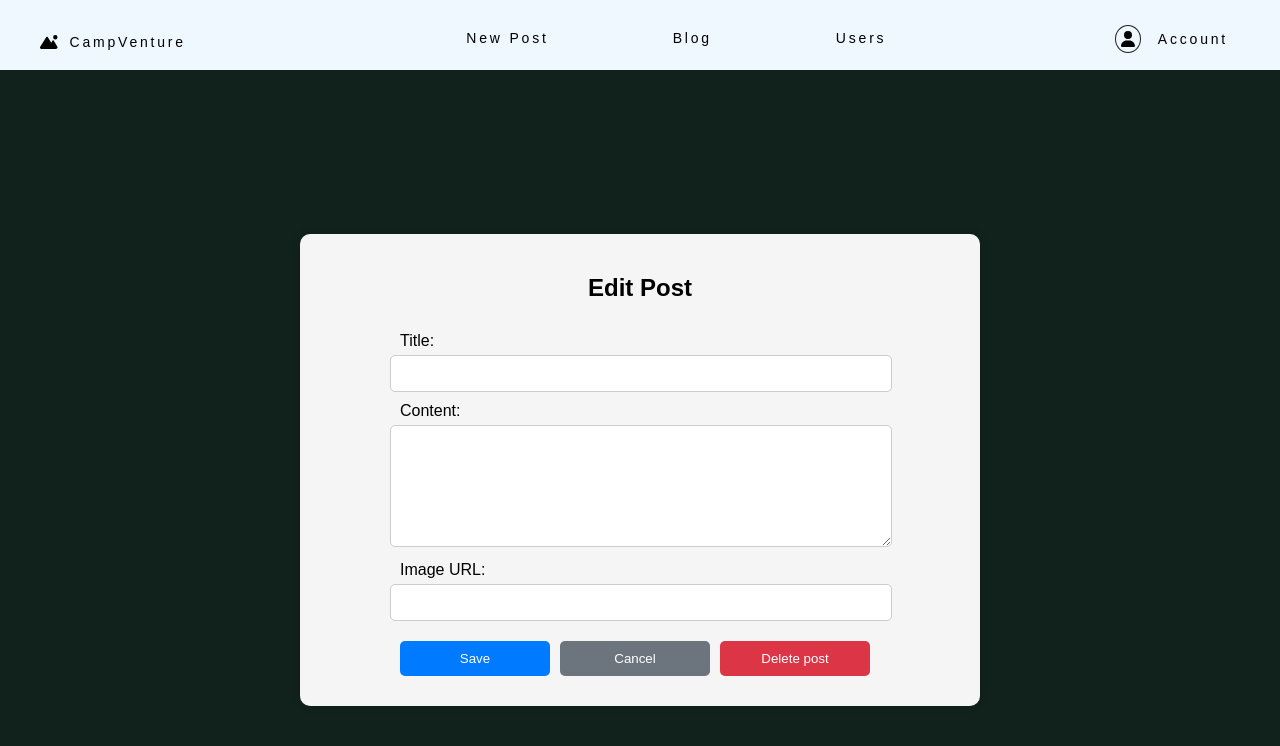
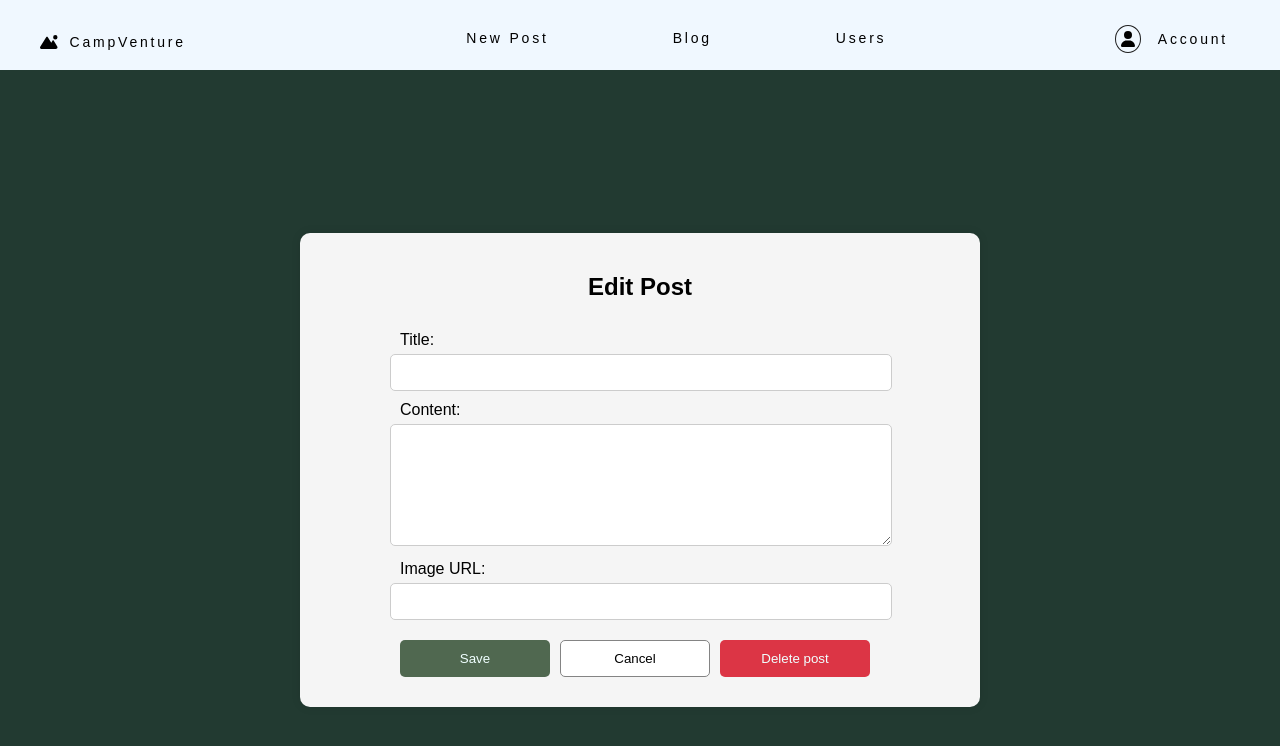
Before and after one commit to julmov/travel-camping-blog, a Vue app in the folder blog/: page /edit-post/1 in a window 1280 px wide. Shown: the top 746 px of the page. Built offline with nearby package versions, Linux system fonts and the light colour scheme; no server answers.

Commit message:
fixed some buttons

```diff
--- a/blog/src/components/EditPost.vue
+++ b/blog/src/components/EditPost.vue
@@ -146,7 +146,8 @@ form {
   width: 100px; /* Adjusted button width */
   padding: 10px;
   color: #fff;
-  background-color: #007bff;
+   background-color: rgb(80 104 80);
+  color:azure;
   border: none;
   border-radius: 5px;
   cursor: pointer;
@@ -168,7 +169,9 @@ form {
 }
 
 .btn-cancel {
-  background-color: #6c757d; /* Gray color for cancel button */
+  background-color:white;
+  border: 1px solid rgb(132, 132, 132);
+  color: black; /* Gray color for cancel button */
 }
 
 .formEditPost{
--- a/blog/src/components/EditProfile.vue
+++ b/blog/src/components/EditProfile.vue
@@ -8,7 +8,7 @@
       <textarea id="description" v-model="description"></textarea>
     </div>
     <div class="buttons">
-      <button @click="saveChanges">Save Changes</button>
+      <button @click="saveChanges" class="save-changes">Save Changes</button>
       <button @click="confirmDelete" id="cancel" class="delete">Delete Account</button>
       <button @click="$emit('close')" id="cancel">Cancel</button>
     </div>
@@ -156,4 +156,9 @@ export default {
  .delete{
 background-color: red;
  }
+
+ .save-changes{
+  background-color: rgb(80 104 80);
+  color:azure;
+ }
 </style>
--- a/blog/src/components/HomePage.vue
+++ b/blog/src/components/HomePage.vue
@@ -67,7 +67,7 @@
       </div>
       <div class="users-reviews">
 
-        <h2 class="blog-headers">Latest Posts</h2>
+        <h2 class="blog-headers">Popular Posts</h2>
 
         <LatestPosts />
         <h2 class="blog-headers">Popular Users</h2>
--- a/blog/src/components/LatestPosts.vue
+++ b/blog/src/components/LatestPosts.vue
@@ -42,7 +42,9 @@ const fetchPosts = async () => {
     }
 
     const data = await response.json();
-    posts.value = data.slice().reverse().slice(0, 3); // Reverse the array and then slice it to get the last three posts
+    posts.value = data
+      .sort((a, b) => b.likes.length - a.likes.length)
+      .slice(0, 3);
   } catch (error) {
     console.error('Error fetching posts:', error);
   }
--- a/blog/src/css/HomePage.css
+++ b/blog/src/css/HomePage.css
@@ -70,7 +70,7 @@ justify-content: space-between;
   left: 0;
   right: 0;
   height: 100px; /* Adjust this height to control the fade amount */
-     background: linear-gradient(to bottom, rgba(255, 255, 255, 0), rgb(17 33 27));
+     background: linear-gradient(to bottom, rgba(255, 255, 255, 0), rgb(34 58 49));
 }
 
 .icons{
@@ -139,6 +139,8 @@ justify-content: space-between;
 margin-left: 120px;
   box-shadow: 0px 10px 10px rgba(0, 0, 0, 0.5);
 background-color: aliceblue;
+letter-spacing: 0.2em;
+font-weight: 550px;
 }
 
 .know-more:hover{
--- a/blog/src/style.css
+++ b/blog/src/style.css
@@ -8,7 +8,7 @@
 }
 
 body{
-background-color: #11211b;
+background-color: #223a31;
   box-sizing: border-box;
   display: flex;
   justify-content: center;
```
